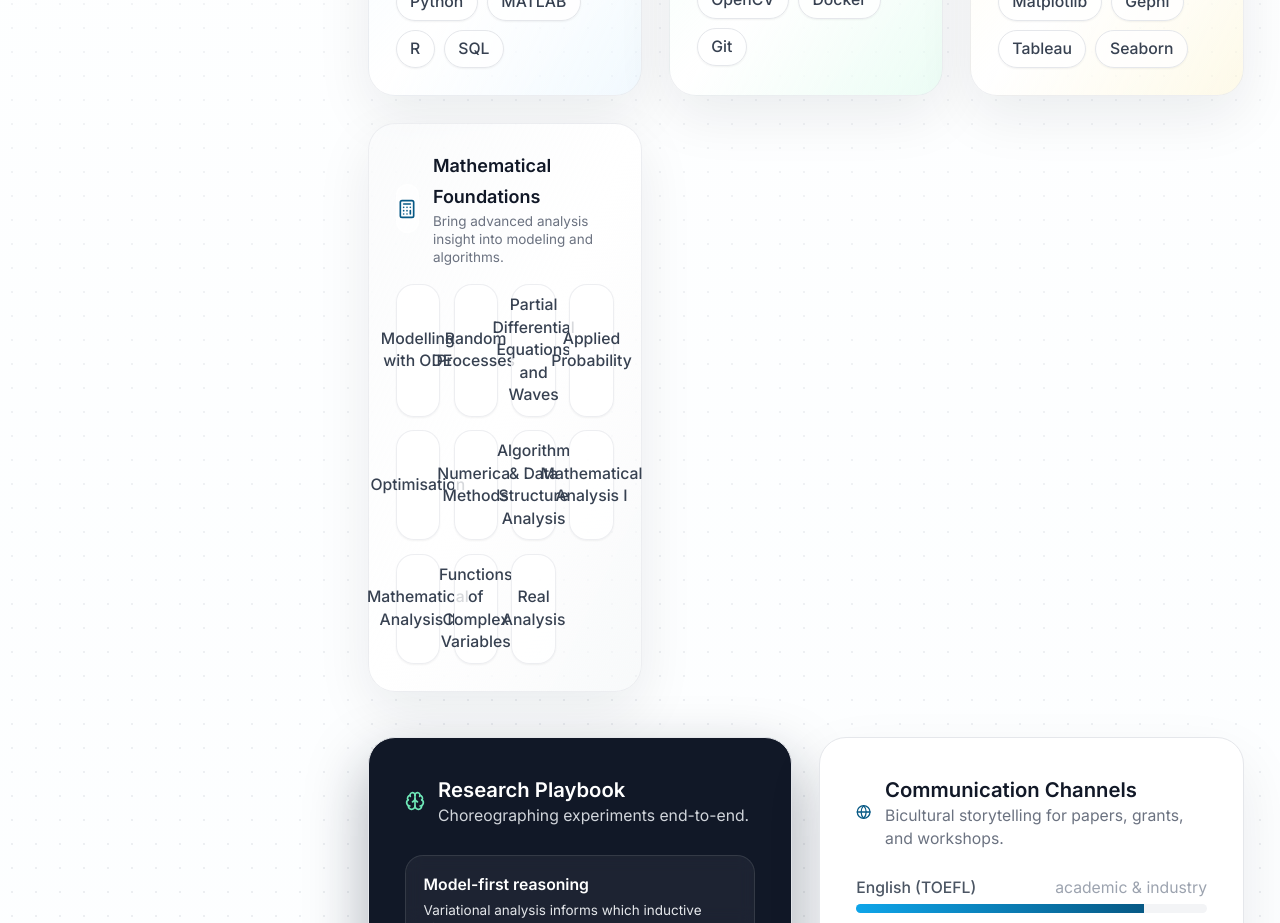
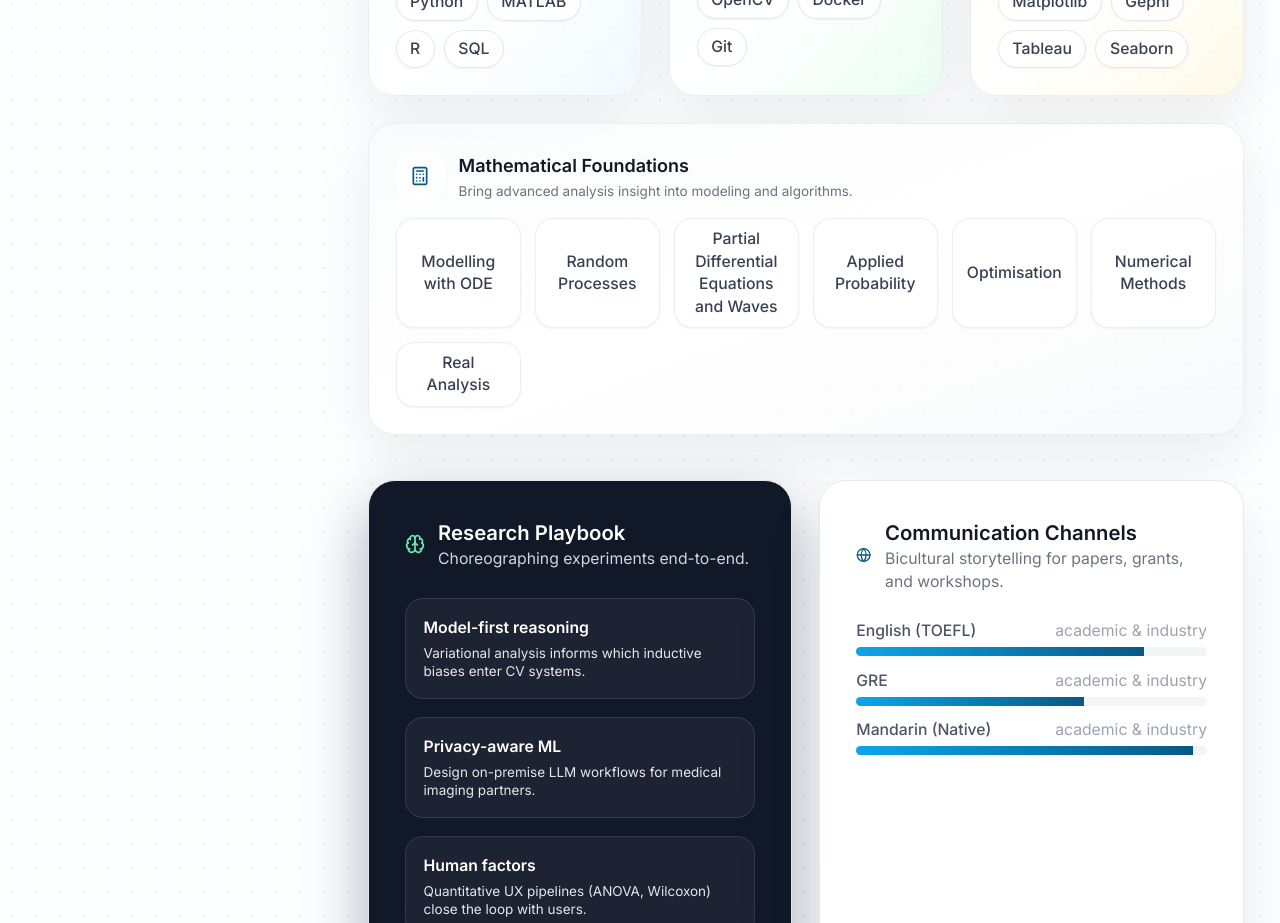
Before and after one commit to Gatsby0916/haiyi-li-portfolio, a React (Vite) app: page / in a window 1280 px wide. Shown: the part 6320-7243 px from the top of the page. Built offline with nearby package versions, Linux system fonts and the light colour scheme; a web font is replaced by a local one.

Commit message:
Modify skills part

```diff
--- a/App.tsx
+++ b/App.tsx
@@ -147,10 +147,6 @@ const mathCourses = [
   { en: "Applied Probability", zh: "应用概率" },
   { en: "Optimisation", zh: "最优化方法" },
   { en: "Numerical Methods", zh: "数值方法" },
-  { en: "Algorithm & Data Structure Analysis", zh: "算法与数据结构分析" },
-  { en: "Mathematical Analysis I", zh: "数学分析 I" },
-  { en: "Mathematical Analysis II", zh: "数学分析 II" },
-  { en: "Functions of Complex Variables", zh: "复变函数" },
   { en: "Real Analysis", zh: "实分析" }
 ];
 
@@ -622,7 +618,7 @@ function App() {
                    whileInView={{ opacity: 1, y: 0 }}
                    transition={{ delay: idx * 0.1 }}
                    viewport={{ once: true }}
-                   className={`p-6 rounded-3xl border border-slate-200/70 bg-gradient-to-br ${card.accent} shadow-[0_20px_55px_rgba(15,23,42,0.08)]`}
+                   className={`p-6 rounded-3xl border border-slate-200/70 bg-gradient-to-br ${card.accent} shadow-[0_20px_55px_rgba(15,23,42,0.08)] ${card.id === 'math' ? 'md:col-span-3' : ''}`}
                  >
                    <div className="flex items-center gap-3">
                      <span className="w-11 h-11 rounded-2xl bg-white/70 border border-white/80 flex items-center justify-center text-primary-800">
@@ -634,7 +630,7 @@ function App() {
                      </div>
                    </div>
                    {card.id === 'math' ? (
-                     <div className="mt-4 grid grid-cols-2 md:grid-cols-3 xl:grid-cols-4 gap-3 text-xs sm:text-sm text-slate-700">
+                     <div className="mt-4 grid grid-cols-2 sm:grid-cols-3 lg:grid-cols-6 gap-3 text-xs sm:text-sm text-slate-700">
                        {card.items.map(item => (
                          <span key={item} className="inline-flex items-center justify-center rounded-2xl border border-slate-200/70 bg-white/80 px-3 py-2 font-medium shadow-sm text-center">
                            {item}
```
Also changed, not shown: 1 other file (tests, documents, lock files or other folders).
